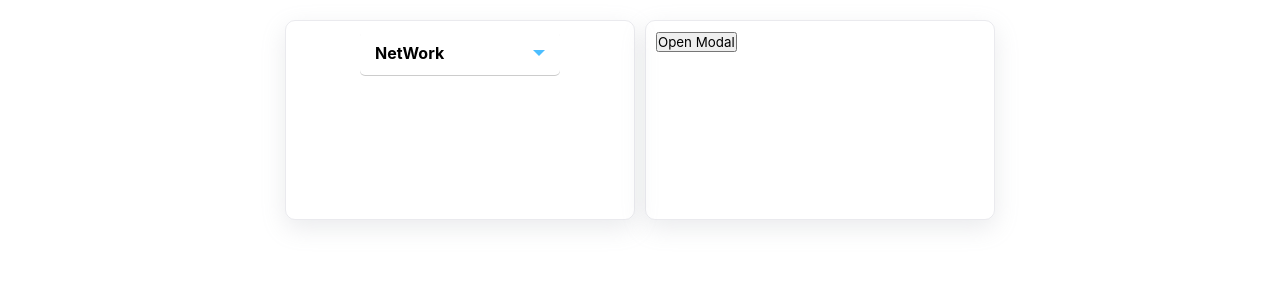
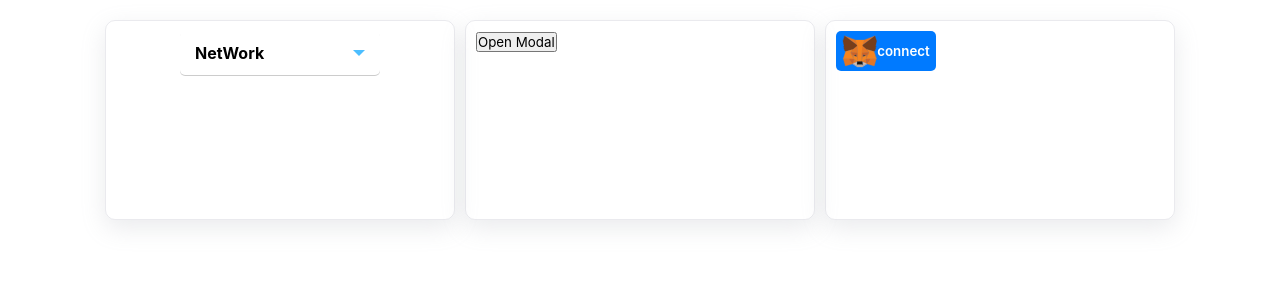
Before and after one commit to gkdfo40/ozis-react-project, a React (Create React App) app: page / in a window 1280 px wide. Shown: the top 300 px of the page. Built offline with nearby package versions, Linux system fonts and the light colour scheme.

Commit message:
feat: MetaMaskWalletPage 추가

```diff
--- a/src/App.tsx
+++ b/src/App.tsx
@@ -1,5 +1,6 @@
 import styled from "styled-components";
 import DropDown from "./pages/DropDownPage";
+import MetaMaskWalletPage from "./pages/MetaMaskWalletPage";
 import PopupModalPage from "./pages/PopupModalPage";
 
 const App = () => {
@@ -7,6 +8,7 @@ const App = () => {
     <AppContainer>
       <DropDown />
       <PopupModalPage />
+      <MetaMaskWalletPage />
     </AppContainer>
   );
 };
--- /dev/null
+++ b/src/pages/MetaMaskWalletPage.tsx
@@ -0,0 +1,118 @@
+import { ethers } from "ethers";
+import { useState } from "react";
+import styled from "styled-components";
+import CommonLayOut from "../components/CommonLayOut";
+import { ExternalProvider } from "@ethersproject/providers";
+import { MetaMaskFox } from "../assets/svg";
+
+declare global {
+  interface Window {
+    ethereum: ExternalProvider;
+  }
+}
+
+const MetaMaskWalletPage = () => {
+  const [account, setAccount] = useState<string>();
+  const [chainID, setChainID] = useState<number>();
+  const [balance, setBalance] = useState<string>();
+  const [connectBtnFlag, setConnectBtnFlag] = useState<boolean>(false);
+
+  const connectMetaMaskHandler = async () => {
+    if (window.ethereum) {
+      try {
+        setConnectBtnFlag(true);
+        const provider = new ethers.providers.Web3Provider(window.ethereum);
+        await provider.send("eth_requestAccounts", []);
+        const newAccount = provider.getSigner();
+
+        const address = await newAccount.getAddress();
+        const balance = await newAccount.getBalance();
+        const chainID = await newAccount.getChainId();
+
+        setAccount(address);
+        setBalance(ethers.utils.formatEther(balance));
+        setChainID(chainID);
+      } catch (error) {
+        console.log(error);
+      } finally {
+        setConnectBtnFlag(false);
+        if (chainID === 1) {
+          alert(" 이더리움 메인넷에 연결되었습니다.");
+        }
+      }
+    } else {
+      alert("MetaMask 확장프로그램을 설치해주세요.");
+    }
+  };
+
+  return (
+    <CommonLayOut>
+      <MetaMaskConnectBtn
+        onClick={connectMetaMaskHandler}
+        disabled={connectBtnFlag}
+      >
+        <MetaMaskFox />
+        {connectBtnFlag ? "loading..." : "connect"}
+      </MetaMaskConnectBtn>
+
+      <div>
+        {account && <p>account: {account}</p>}
+        {chainID && <p>NetWorkID: {chainID}</p>}
+        {balance && (
+          <p>
+            balance: {balance}
+            <strong>
+              <i> ETH</i>
+            </strong>
+          </p>
+        )}
+      </div>
+    </CommonLayOut>
+  );
+};
+export default MetaMaskWalletPage;
+const MetaMaskConnectBtn = styled.button`
+  display: flex;
+  align-items: center;
+  justify-content: center;
+  width: 100px;
+  height: 40px;
+  cursor: pointer;
+
+  border-radius: 5px;
+
+  background-color: rgb(0, 122, 255);
+  border: none;
+  color: #fff;
+  font-weight: 600;
+
+  path {
+    width: 20px;
+    height: 20px;
+  }
+  :disabled {
+    animation-name: color-transition;
+    animation-duration: 5s;
+    animation-direction: alternate;
+    animation-iteration-count: infinite;
+    animation-timing-function: linear;
+  }
+  @keyframes color-transition {
+    0% {
+      background-color: #4c6085;
+      border-color: #4c6085;
+    }
+    33% {
+      background-color: #80d39b;
+      border-color: #80d39b;
+    }
+    66% {
+      background-color: #be3e82;
+      border-color: #be3e82;
+    }
+    100% {
+      background-color: #4c6085;
+      border-color: #4c6085;
+    }
+  }
+`;
```
